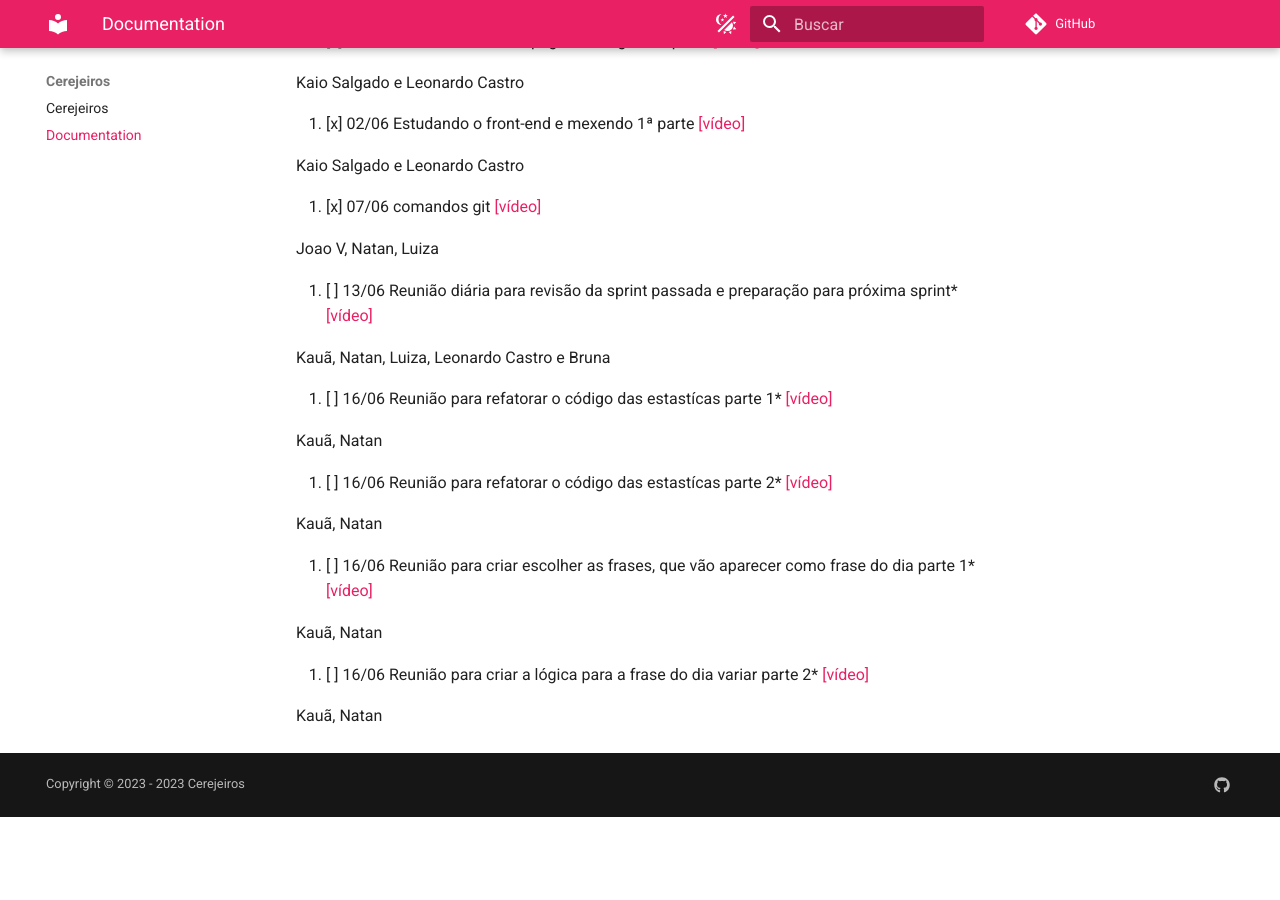
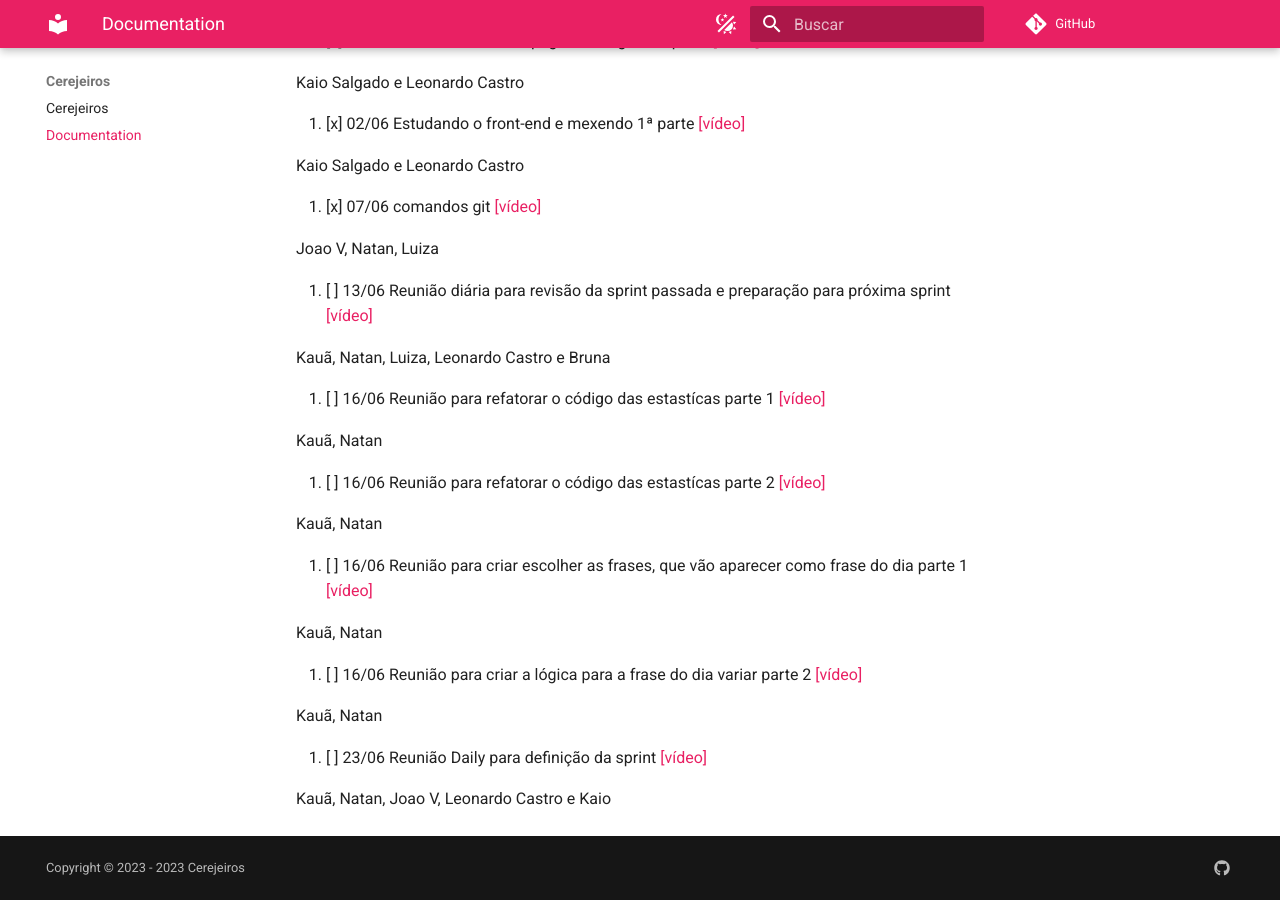
Before and after one commit to cerejeiros/bloom, an MkDocs documentation site: the page built from docs/documentation.md, in a window 1280 px wide and 900 px high, scrolled down 3863 px. Built offline with MkDocs 1.6.1 and Material for MkDocs 9.7.7, drawn with Linux system fonts in a browser that asks for light colours; comment, search, counter and statistics services are not loaded; before the commit the page ends 4680 px from its top, so only the background shows below that.

Commit message:
Updating documentation

```diff
--- a/docs/documentation.md
+++ b/docs/documentation.md
@@ -170,22 +170,26 @@
 
 Joao V, Natan, Luiza
 
-43. [ ] 13/06 Reunião diária para revisão da sprint passada e preparação para próxima sprint* [[vídeo]](https://youtu.be/u9ctk908Jmw)
+43. [ ] 13/06 Reunião diária para revisão da sprint passada e preparação para próxima sprint [[vídeo]](https://youtu.be/u9ctk908Jmw)
 
 Kauã, Natan, Luiza, Leonardo Castro e Bruna
 
-44. [ ] 16/06 Reunião para refatorar o código das estastícas parte 1* [[vídeo]](https://www.youtube.com/watch?v=y8zZLcvxMYg)
+44. [ ] 16/06 Reunião para refatorar o código das estastícas parte 1 [[vídeo]](https://www.youtube.com/watch?v=y8zZLcvxMYg)
 
 Kauã, Natan
 
-45. [ ] 16/06 Reunião para refatorar o código das estastícas parte 2* [[vídeo]](https://www.youtube.com/watch?v=xdF5A-35ws8)
+45. [ ] 16/06 Reunião para refatorar o código das estastícas parte 2 [[vídeo]](https://www.youtube.com/watch?v=xdF5A-35ws8)
 
 Kauã, Natan
 
-46. [ ] 16/06 Reunião para criar escolher as frases, que vão aparecer como frase do dia parte 1* [[vídeo]](https://www.youtube.com/watch?v=PAgqpoBSSjM)
+46. [ ] 16/06 Reunião para criar escolher as frases, que vão aparecer como frase do dia parte 1 [[vídeo]](https://www.youtube.com/watch?v=PAgqpoBSSjM)
 
 Kauã, Natan
 
-47. [ ] 16/06 Reunião para criar a lógica para a frase do dia variar parte 2* [[vídeo]](https://www.youtube.com/watch?v=J1lrKwSyFd0)
+47. [ ] 16/06 Reunião para criar a lógica para a frase do dia variar parte 2 [[vídeo]](https://www.youtube.com/watch?v=J1lrKwSyFd0)
 
 Kauã, Natan
+
+48. [ ] 23/06 Reunião Daily para definição da sprint [[vídeo]](https://youtu.be/_w3FF4w9ql8)
+
+Kauã, Natan, Joao V, Leonardo Castro e Kaio
```
